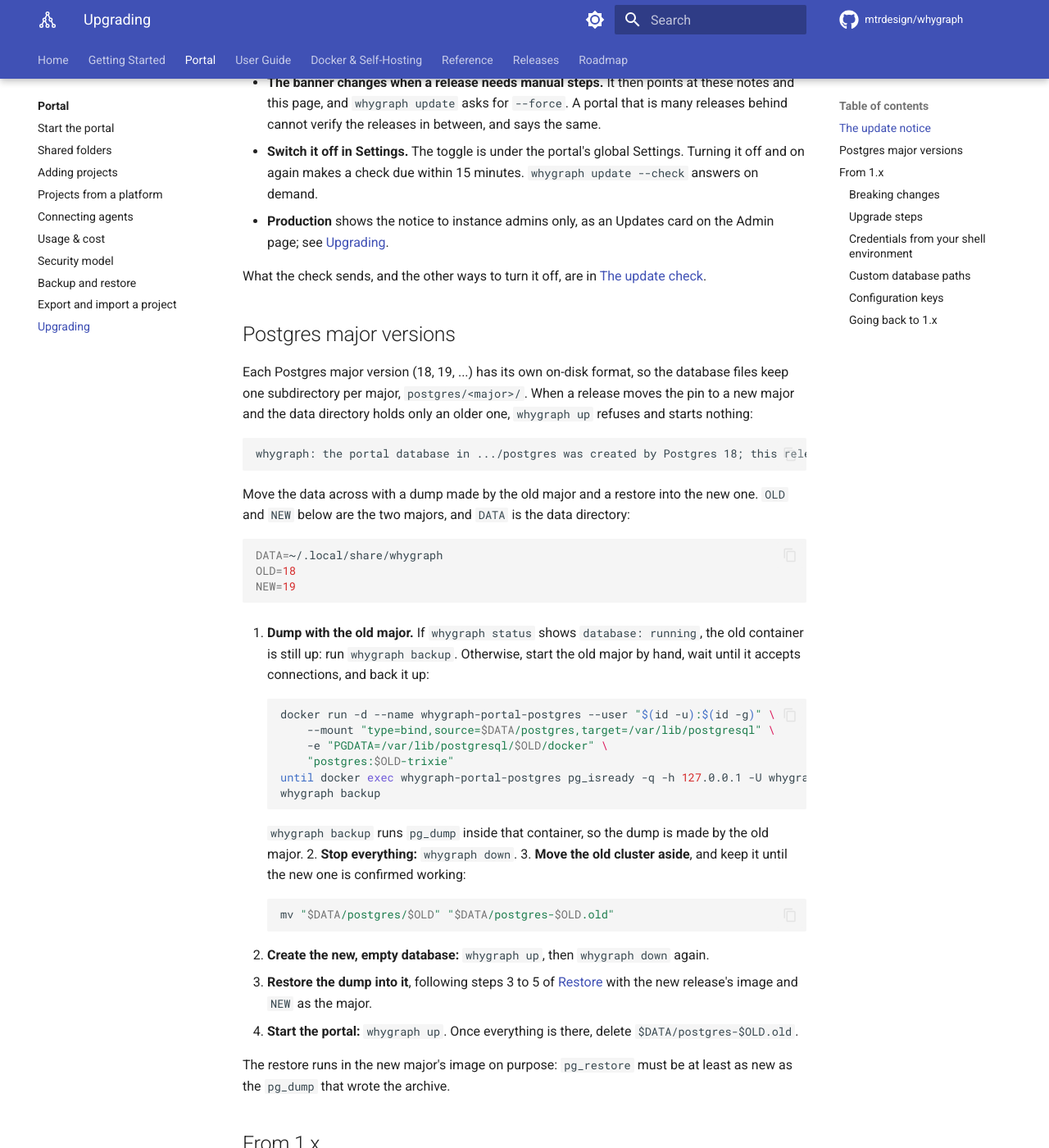
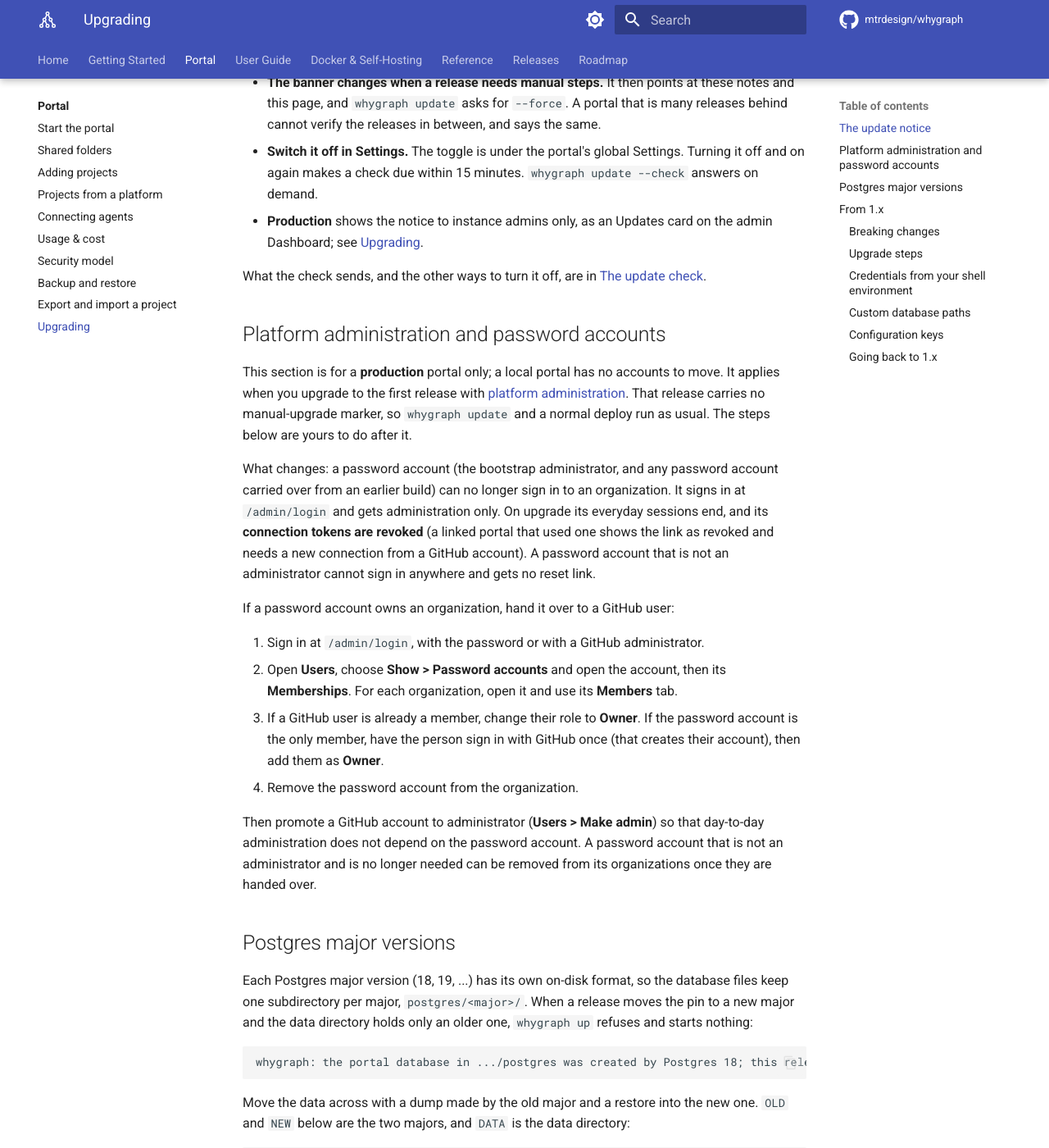
Before and after one commit to mtrdesign/whygraph, an MkDocs documentation site: the page built from docs/portal/upgrading.md, in a window 1280 px wide and 1400 px high, scrolled down 2384 px. Shown: the whole window at 82% size. Built offline with MkDocs 1.6.1 and Material for MkDocs 9.7.7, drawn with Linux system fonts in a browser that asks for light colours; comment, search, counter and statistics services are not loaded.

Commit message:
Admin mode: docs and the production e2e rewrite (plan 59 step 6)

```diff
--- a/docs/portal/upgrading.md
+++ b/docs/portal/upgrading.md
@@ -88,11 +88,39 @@ every 24 hours (6 hours after a failed check). A failed check never shows a bann
   releases in between, and says the same.
 - **Switch it off in Settings.** The toggle is under the portal's global Settings. Turning it off and
   on again makes a check due within 15 minutes. `whygraph update --check` answers on demand.
-- **Production** shows the notice to instance admins only, as an Updates card on the Admin page; see
-  [Upgrading](../deploy/production.md#upgrading).
+- **Production** shows the notice to instance admins only, as an Updates card on the admin
+  Dashboard; see [Upgrading](../deploy/production.md#upgrading).
 
 What the check sends, and the other ways to turn it off, are in
 [The update check](security.md#update-check).
+
+## Platform administration and password accounts { #admin-mode }
+
+This section is for a **production** portal only; a local portal has no accounts to move. It applies
+when you upgrade to the first release with [platform administration](../deploy/administration.md). That
+release carries no manual-upgrade marker, so `whygraph update` and a normal deploy run as usual. The
+steps below are yours to do after it.
+
+What changes: a password account (the bootstrap administrator, and any password account carried over
+from an earlier build) can no longer sign in to an organization. It signs in at `/admin/login` and gets
+administration only. On upgrade its everyday sessions end, and its **connection tokens are revoked**
+(a linked portal that used one shows the link as revoked and needs a new connection from a GitHub
+account). A password account that is not an administrator cannot sign in anywhere and gets no reset
+link.
+
+If a password account owns an organization, hand it over to a GitHub user:
+
+1. Sign in at `/admin/login`, with the password or with a GitHub administrator.
+2. Open **Users**, choose **Show > Password accounts** and open the account, then its
+   **Memberships**. For each organization, open it and use its **Members** tab.
+3. If a GitHub user is already a member, change their role to **Owner**. If the password account is the
+   only member, have the person sign in with GitHub once (that creates their account), then add them
+   as **Owner**.
+4. Remove the password account from the organization.
+
+Then promote a GitHub account to administrator (**Users > Make admin**) so that day-to-day
+administration does not depend on the password account. A password account that is not an
+administrator and is no longer needed can be removed from its organizations once they are handed over.
 
 ## Postgres major versions { #postgres-major }
 
--- a/mkdocs.yml
+++ b/mkdocs.yml
@@ -111,6 +111,7 @@ nav:
       - Run with Docker: deploy/docker.md
       - WhyGraph as a service: deploy/service.md
       - Run in production: deploy/production.md
+      - Platform administration: deploy/administration.md
   - Reference:
       - reference/index.md
       - CLI: reference/cli.md
@@ -119,6 +120,7 @@ nav:
       - LLM providers: reference/llm-providers.md
       - Source control providers: reference/providers.md
   - Releases:
+      - Unreleased: releases/unreleased.md
       - WhyGraph 2.6.0: releases/2.6.0.md
       - WhyGraph 2.5.0: releases/2.5.0.md
       - WhyGraph 2.4.0: releases/2.4.0.md
```
Also changed, not shown: docs/deploy/administration.md (added, +86 -0 lines), docs/deploy/production.md (+35 -29 lines), docs/guide/developing.md (+1 -1 lines), docs/portal/security.md (+11 -4 lines), docs/releases/unreleased.md (added, +23 -0 lines), 5 other files.
